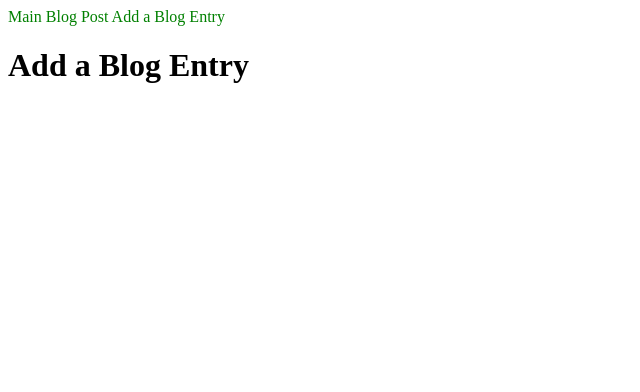
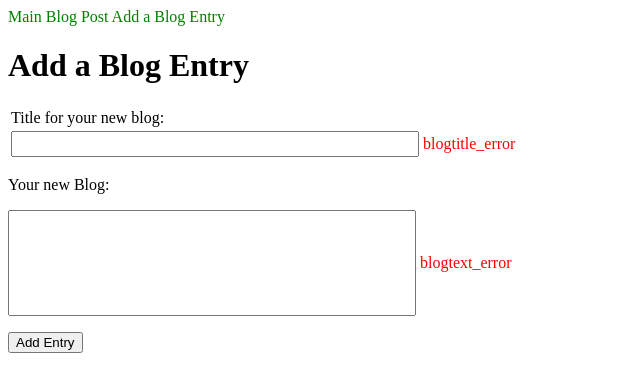
Before and after one commit to sommano/build-a-blog, a Flask app: page /newpost in a window 1280 px wide. Shown: the top 392 px of the page, without its empty margins (0-640 px from the left). Run offline with Flask 2, Linux system fonts and the light colour scheme.

Commit message:
edited html

```diff
--- a/static/styles.css
+++ b/static/styles.css
@@ -25,3 +25,13 @@ a:active {
     background-color: transparent;
     text-decoration: underline;
 }
+
+.blogtext {
+    width: 400px;
+    height: 100px;
+}
+
+.blogtitle {
+    width: 400px;
+    height: 20px;
+}
--- a/templates/newpost.html
+++ b/templates/newpost.html
@@ -2,7 +2,33 @@
 
 {% block content %}
 
-<h1>Add a Blog Entry</h1>
+    <h1>Add a Blog Entry</h1>
+    <form method="POST">
+        <table>
+            <tbody>
+                <tr>
+                    <td><label for="blogtitle">Title for your new blog:</label></td>
+                </tr>
+
+                <tr>
+                    <td>
+                        <input name="blogtitle" type = "text" class = "blogtitle"/>
+                        <span class="error">blogtitle_error</span>
+                    </td>
+                </tr>
+            </tbody>
+        </table>
+
+        <p>
+        <label for="blogtext">Your new Blog:</label>
+        <p>
+        <input name="blogtext" type = "textarea" class="blogtext" />
+        <span class="error">blogtext_error</span>
+
+        <p>
+        <td><input type="submit" value ="Add Entry"/>
+
+    </form>
 
 
 {% endblock %}
```
